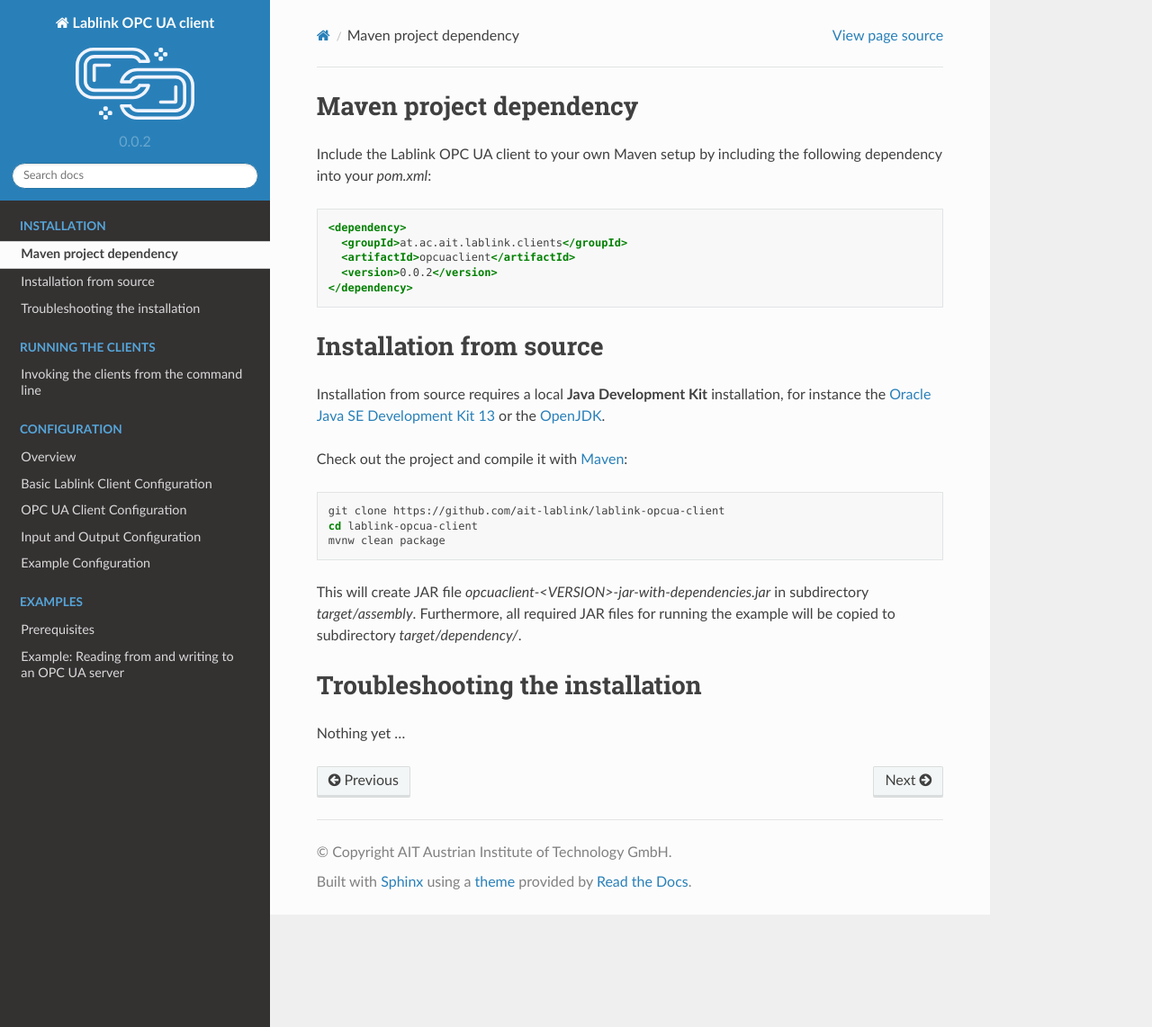
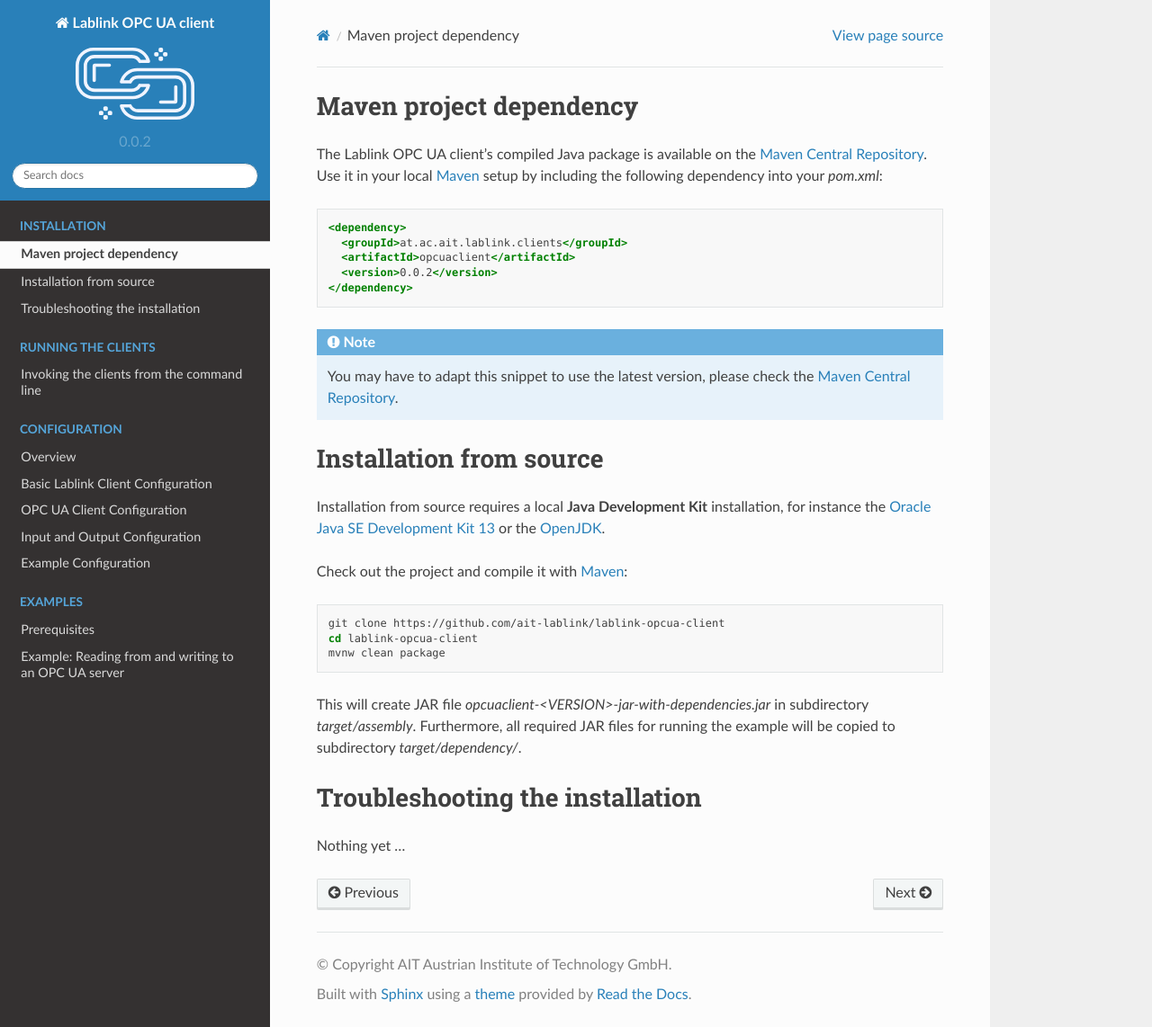
Before and after one commit to AIT-Lablink/lablink-opcua-client, a Sphinx documentation site: the page built from docs/installation.rst, in a window 1280 px wide and 1142 px high. Shown: the whole window at 90% size. Built offline with Sphinx 7.4.7 and the Read the Docs theme 2.0.0, drawn with Linux system fonts in a browser that asks for light colours.

Commit message:
Update installation instructions (release on Maven Central Repository)

```diff
--- a/docs/installation.rst
+++ b/docs/installation.rst
@@ -1,7 +1,8 @@
 Maven project dependency
 ========================
 
-Include the Lablink OPC UA client to your own Maven setup by including the following dependency into your *pom.xml*:
+The Lablink OPC UA client's compiled Java package is available on the |MCR|_.
+Use it in your local Maven_ setup by including the following dependency into your *pom.xml*:
 
 .. code-block:: xml
 
@@ -11,13 +12,14 @@
      <version>0.0.2</version>
    </dependency>
 
+.. note:: You may have to adapt this snippet to use the latest version, please check the |MCR|_.
 
 Installation from source
 ========================
 
 Installation from source requires a local **Java Development Kit** installation, for instance the `Oracle Java SE Development Kit 13 <https://www.oracle.com/technetwork/java/javase/downloads/index.html>`_ or the `OpenJDK <https://openjdk.java.net/>`_.
 
-Check out the project and compile it with `Maven <https://maven.apache.org/>`__:
+Check out the project and compile it with Maven_:
 
 .. code-block:: winbatch
 
@@ -32,3 +34,8 @@
 ================================
 
 Nothing yet ...
+
+
+.. |MCR| replace:: Maven Central Repository
+.. _MCR: https://search.maven.org/artifact/at.ac.ait.lablink.clients/opcuaclient
+.. _Maven: https://maven.apache.org
```
